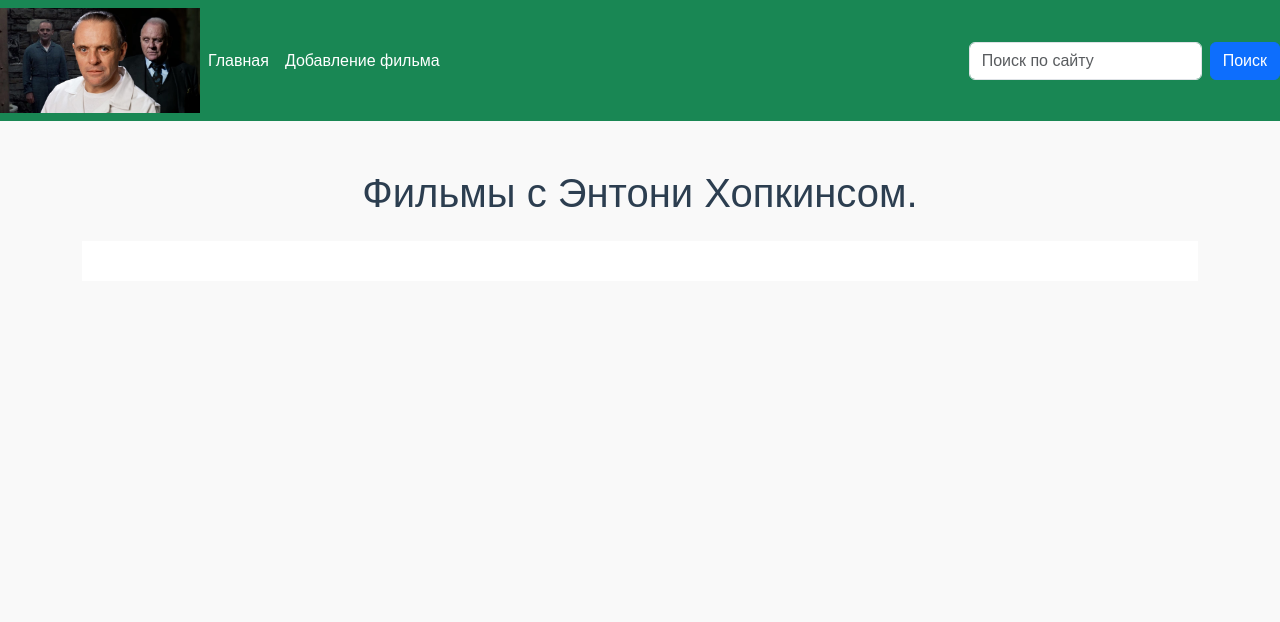
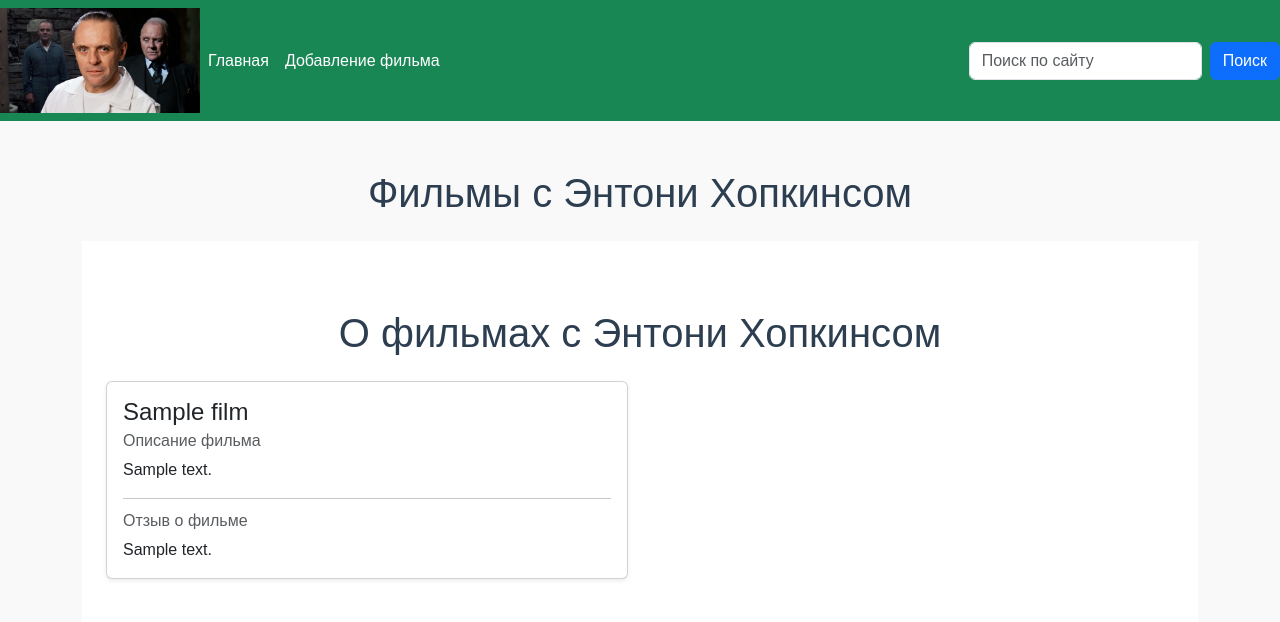
Before and after one commit to obogrelova/webDj_4, a Django app: page / in a window 1280 px wide. Shown: the top 622 px of the page. Run offline with Django 5.2, Linux system fonts and the light colour scheme; tables that the repository leaves empty hold one stand-in row (values such as "Sample post").

Commit message:
Update files

```diff
--- a/movie_project/films/templates/films/base.html
+++ b/movie_project/films/templates/films/base.html
@@ -16,9 +16,9 @@
     {% include "films/nav.html" %}
 
     <div class="container mt-5">
-        <h1 class="text-center mb-4">Фильмы с Энтони Хопкинсом.</h1>
+        <h1 class="text-center mb-4">Фильмы с Энтони Хопкинсом</h1>
+
         <main class="container my-4">
-
             {% block content %}
             {% endblock %}
         </main>
--- a/movie_project/films/templates/films/index.html
+++ b/movie_project/films/templates/films/index.html
@@ -5,4 +5,27 @@
 {% endblock %}
 
 {% block content %}
+    <div class="container mt-5">
+        <h1 class="text-center mb-4">О фильмах с Энтони Хопкинсом</h1>
+
+        {% if films %}
+            <div class="row">
+                {% for film in films %}
+                    <div class="col-md-6 mb-4">
+                        <div class="card shadow-sm">
+                            <div class="card-body">
+                                <h4 class="card-title">{{ film.title }}</h4>
+                                <h6 class="card-subtitle mb-2 text-muted">Описание фильма</h6>
+                                <p class="card-text">{{ film.description }}</p>
+                                <hr>
+                                <h6 class="card-subtitle mb-2 text-muted">Отзыв о фильме</h6>
+                                <p class="card-text">{{ film.review }}</p>
+                            </div>
+                        </div>
+                    </div>
+                {% endfor %}
+            </div>
+        {% endif %}
+    </div>
+
 {% endblock %}
```
